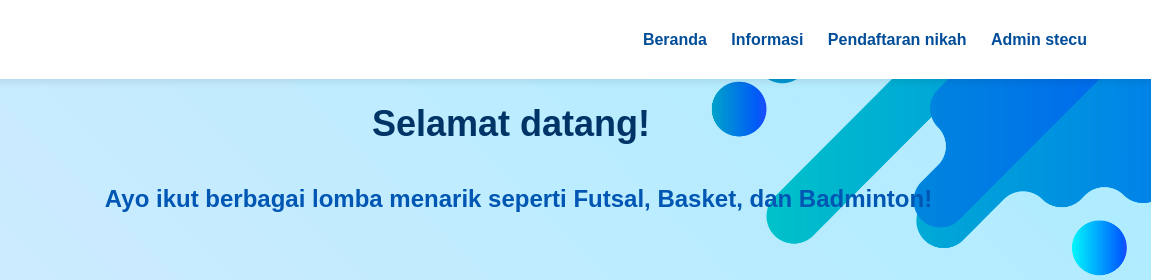
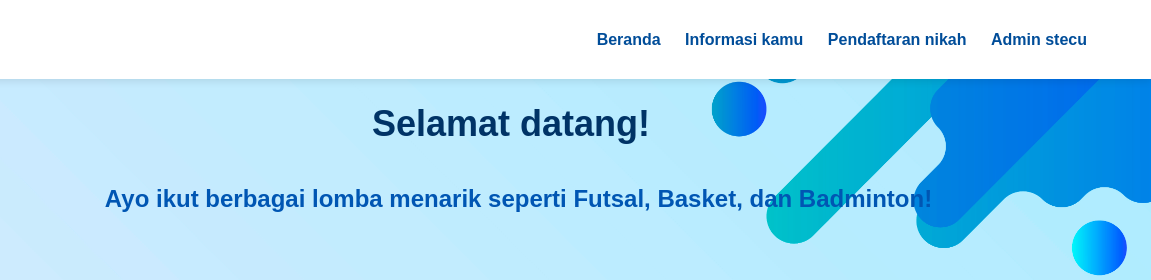
Before and after one commit to almirzada/PBL-1E-4, a plain HTML site: page web event kampus cihuyy/index.html in a window 1280 px wide. Shown: the top 280 px of the page, 129-1280 px from the left. Drawn offline with Linux system fonts and the light colour scheme.

```diff
--- a/web event kampus cihuyy/index.html
+++ b/web event kampus cihuyy/index.html
@@ -16,7 +16,7 @@
     </div>
     <nav>
       <a href="index.html">Beranda</a>
-      <a href="lomba.html">Informasi</a>
+      <a href="lomba.html">Informasi kamu</a>
       <a href="daftar.html">Pendaftaran nikah</a>
       <a href="admin.php">Admin stecu</a>
     </nav>
```
